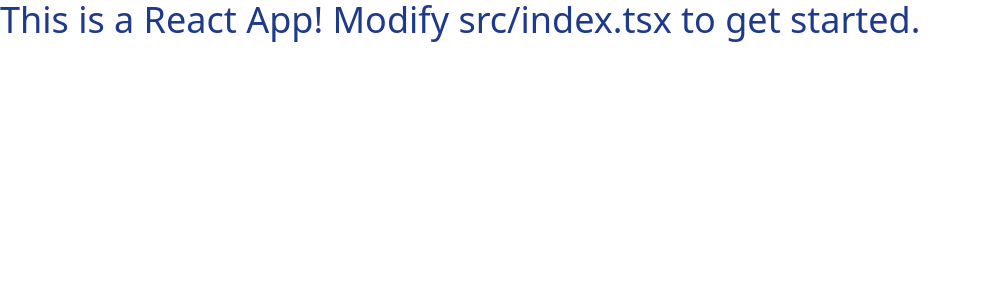
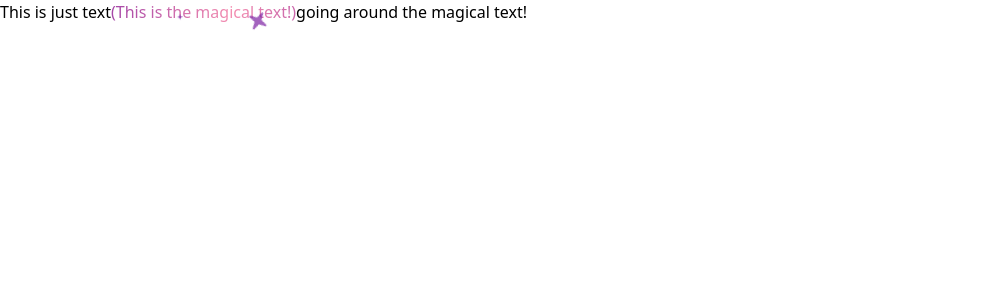
Before and after one commit to b-x-wu/hyperplexed-components, a React app: page / in a window 1280 px wide. Shown: the top 300 px of the page, without its empty margins (0-981 px from the left). Built offline with nearby package versions, Linux system fonts and the light colour scheme.

Commit message:
feat: add magical text component

```diff
--- /dev/null
+++ b/components/magicalText.tsx
@@ -0,0 +1,134 @@
+import React, { useEffect, useRef, useState } from 'react'
+
+
+const starPath = <path d="M512 255.1c0 11.34-7.406 20.86-18.44 23.64l-171.3 42.78l-42.78 171.1C276.7 504.6 267.2 512 255.9 512s-20.84-7.406-23.62-18.44l-42.66-171.2L18.47 279.6C7.406 276.8 0 267.3 0 255.1c0-11.34 7.406-20.83 18.44-23.61l171.2-42.78l42.78-171.1C235.2 7.406 244.7 0 256 0s20.84 7.406 23.62 18.44l42.78 171.2l171.2 42.78C504.6 235.2 512 244.6 512 255.1z" />
+
+interface MagicalTextProps {
+    children?: React.ReactNode // the text with the background
+    gradientFrom?: string // the starting color of the linear gradient
+    gradientTo?: string // the ending color of the linear gradient
+    starCount?: number // the number of stars to use
+    backgroundPanDuration?: number // duration of the gradient background pan in ms. for values <= 0, the gradient does not pan
+    starScaleDuration?: number // duration of the star scaling in ms. for values <= 0, the star does not change size
+    starRotateDuration?: number // duration the star rotation in ms. for values <= 0, the star does not rotate
+    starAppearanceInterval?: number // the number of milliseconds between concurent renders of a star
+    starColor?: string // the color of the star. by default the same as gradientFrom
+}
+
+interface StarPosition {
+    top: number
+    left: number
+}
+
+// https://developer.mozilla.org/en-US/docs/Web/JavaScript/Reference/Global_Objects/Math/random#getting_a_random_number_between_two_values
+// returns random integer no less than min and strictly less than max
+const getRandomArbitrary = (min: number, max: number): number => {
+    return Math.floor(Math.random() * (max - min) + min);
+}
+
+interface StarProps {
+    isAnimatedInitial: boolean
+    timingOffset: number
+    rotateDuration: number
+    scaleDuration: number
+    color: string
+    appearanceInterval: number
+}
+
+const Star = (props: StarProps) => {
+    const [isAnimated, setIsAnimated] = useState<boolean>(props.isAnimatedInitial)
+    const [position, setPosition] = useState<StarPosition>({ top: getRandomArbitrary(-40, 80), left: getRandomArbitrary(-10, 100) })
+
+    const animate = () => {
+        const newPosition: StarPosition = { top: getRandomArbitrary(-40, 80), left: getRandomArbitrary(-10, 100) }
+        setPosition(newPosition)
+        setIsAnimated(false)
+    }
+
+    const isInitialRender = useRef(true)
+
+    useEffect(() => {
+        setTimeout(() => {
+            animate()
+
+            setInterval(() => {
+                animate()
+            }, props.appearanceInterval)
+        }, props.timingOffset)
+    }, [])
+
+    useEffect(() => {
+        if (isInitialRender.current) {
+            isInitialRender.current = false
+            return
+        }
+
+        document.getElementById('root')!.offsetHeight
+        setIsAnimated(true)
+    }, [position])
+
+    return (
+        <span className={`block absolute top-[${position.top}%] left-[${position.left}%] h-6 w-6 fill-[${props.color}] opacity-70 ${isAnimated ? `animate-[scale_${props.scaleDuration}ms_ease_forwards]` : 'hidden'}`}>
+            <svg viewBox="0 0 512 512" className={`animate-[rotate_${props.rotateDuration}ms_linear_infinite]`}>
+                <path d="M512 255.1c0 11.34-7.406 20.86-18.44 23.64l-171.3 42.78l-42.78 171.1C276.7 504.6 267.2 512 255.9 512s-20.84-7.406-23.62-18.44l-42.66-171.2L18.47 279.6C7.406 276.8 0 267.3 0 255.1c0-11.34 7.406-20.83 18.44-23.61l171.2-42.78l42.78-171.1C235.2 7.406 244.7 0 256 0s20.84 7.406 23.62 18.44l42.78 171.2l171.2 42.78C504.6 235.2 512 244.6 512 255.1z" />
+            </svg>
+        </span>
+    )
+}
+
+export const MagicalText = ({
+    children,
+    gradientFrom = '#7b1fa2',
+    gradientTo = '#f48fb1',
+    starCount = 3,
+    backgroundPanDuration = 3000,
+    starScaleDuration = 700,
+    starRotateDuration = 1000,
+    starAppearanceInterval = 1000,
+    starColor,
+}: MagicalTextProps) => {
+    const gradientClassName = `from-[${gradientFrom}] via-[${gradientTo}] to-[${gradientFrom}]`
+
+    const starSvgSpans = [...Array(starCount).keys()].map((_, idx) => {
+        return (
+            <Star
+                key={idx}
+                isAnimatedInitial={idx === 0}
+                timingOffset={idx * (starAppearanceInterval / starCount)}
+                rotateDuration={starRotateDuration}
+                scaleDuration={starScaleDuration}
+                color={starColor == null ? gradientFrom : starColor}
+                appearanceInterval={starAppearanceInterval}
+            />
+        )
+    })
+
+    // add this to tailwind.config.theme.extend
+    // keyframes: {
+    //     'background-pan': {
+    //         '0%': { 'background-position': '0% center' },
+    //         '100%': { 'background-position': '-200% center' },
+    //     },
+    //     'scale': {
+    //         '0%,100%': { 'transform': 'scale(0)' },
+    //         '50%': { 'transform': 'scale(1)' }
+    //     },
+    //     'rotate': {
+    //         '0%': { 'transform': 'rotate(0deg)' },
+    //         '100%': { 'transform': 'rotate(180deg)' }
+    //     }
+    // }
+
+    return (
+        <>
+            <span className='inline-block relative'>
+                {starSvgSpans}
+                <span
+                    className={`bg-gradient-to-r ${gradientClassName} bg-clip-text text-transparent text-inherit bg-[length:200%] animate-[background-pan_${backgroundPanDuration}ms_linear_infinite]`}
+                >
+                    {children}
+                </span>
+            </span>
+        </>
+    )
+}
--- a/public/index.html
+++ b/public/index.html
@@ -4,6 +4,28 @@
     <meta charset="UTF-8">
     <title>React App</title>
     <script src="https://cdn.tailwindcss.com"></script>
+    <script>
+        tailwind.config = {
+            theme: {
+                extend: {
+                    keyframes: {
+                        'background-pan': {
+                            '0%': { 'background-position': '0% center' },
+                            '100%': { 'background-position': '-200% center' },
+                        },
+                        'scale': {
+                            '0%,100%': { 'transform': 'scale(0)' },
+                            '50%': { 'transform': 'scale(1)' }
+                        },
+                        'rotate': {
+                            '0%': { 'transform': 'rotate(0deg)' },
+                            '100%': { 'transform': 'rotate(180deg)' }
+                        }
+                    }
+                }
+            }
+        };
+    </script>
 </head>
 <body>
     <div id="root"></div>
--- a/src/index.tsx
+++ b/src/index.tsx
@@ -1,11 +1,16 @@
 import React from 'react'
 import { createRoot } from 'react-dom/client'
+import { MagicalText } from '../components/magicalText'
 
 const App = () => {
     return (
-        <div className='text-4xl text-blue-900'>
-            This is a React App! Modify src/index.tsx to get started.
-        </div>
+        <>
+            This is just text
+            <MagicalText>
+                (This is the magical text!)
+            </MagicalText>
+            going around the magical text!
+        </>
     )
 }
 
```
